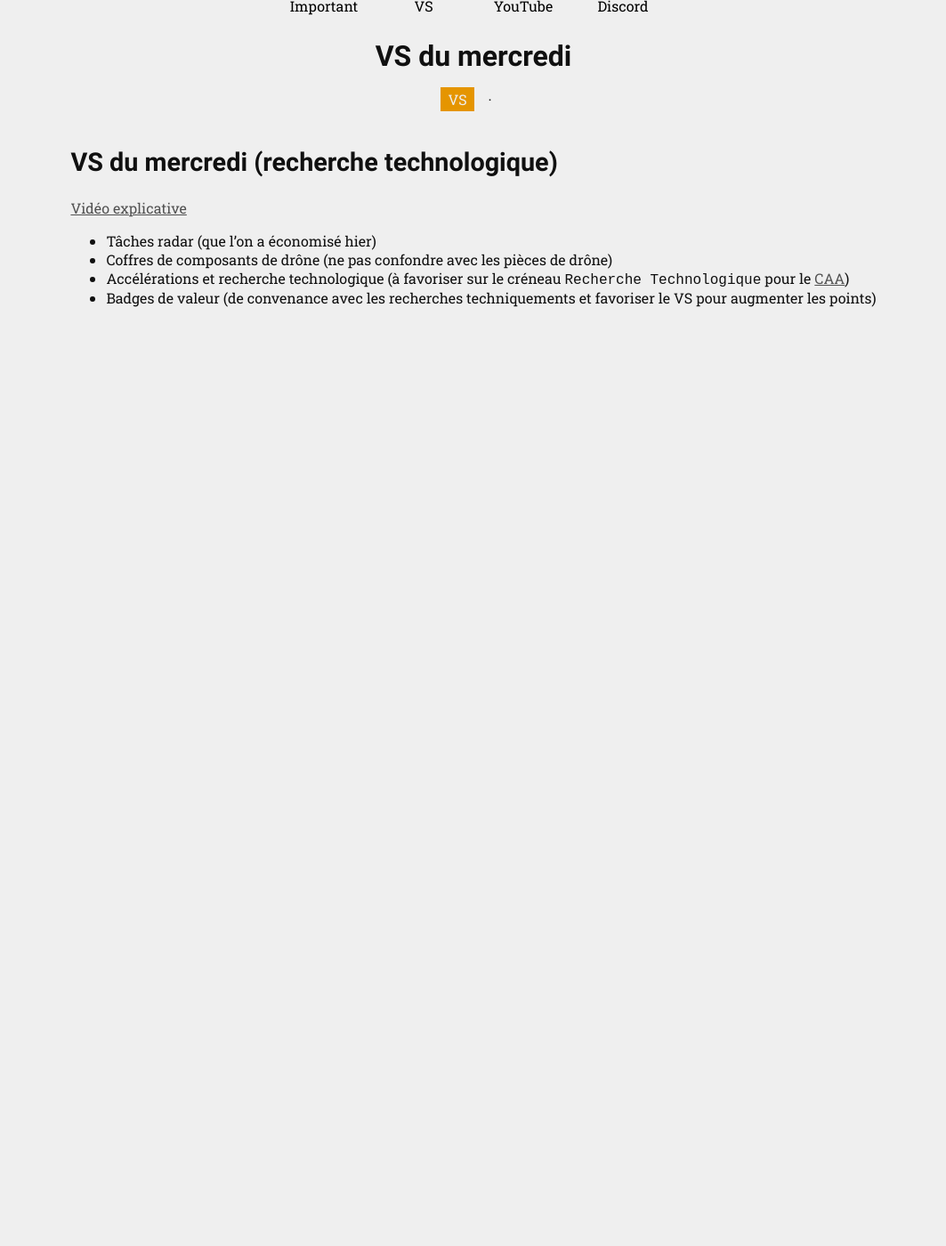
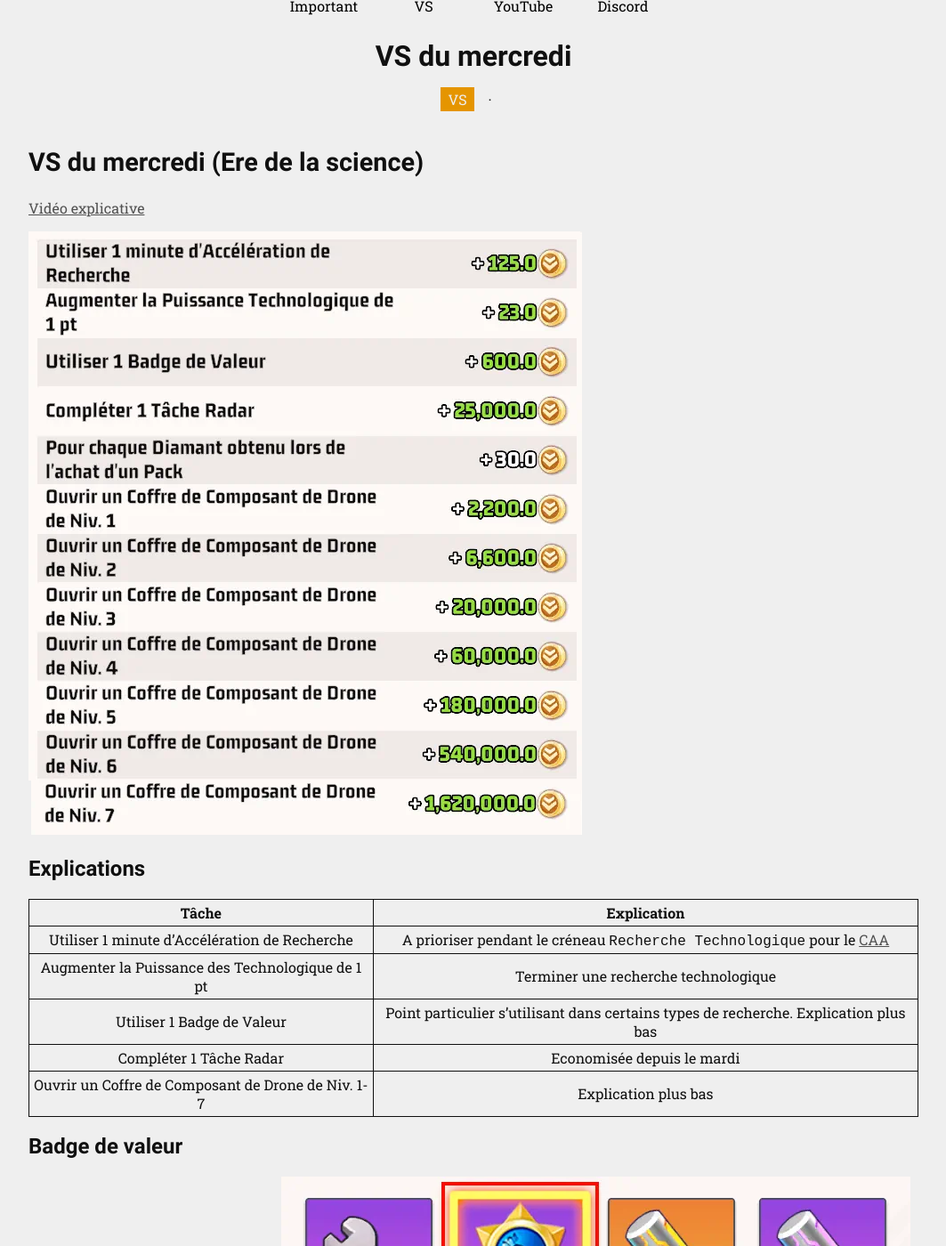
Before and after one commit to inmy-lw/inmy-lw.github.io, a Jekyll site: the page built from _posts/2025-11-09-vs-du-mercredi.md, in a window 1280 px wide and 1400 px high, scrolled down 200 px. Shown: the whole window at 89% size, without its empty margins (108-1171 px from the left). Built offline with Jekyll 4.4.1, drawn with Linux system fonts in a browser that asks for light colours; before the commit the page ends 900 px from its top, so only the background shows below that; some of the changed text lies outside the part shown.

Commit message:
VS du mercredi

```diff
--- a/_posts/2025-11-09-vs-du-mercredi.md
+++ b/_posts/2025-11-09-vs-du-mercredi.md
@@ -5,11 +5,37 @@ title:  "VS du mercredi"
 date:   2025-11-09 22:40:22 +0100
 ---
 
-# VS du mercredi (recherche technologique)
+# VS du mercredi (Ere de la science)
 
 <a href="https://youtu.be/SgsCAmUsv5E?t=1115" target="_blank">Vidéo explicative</a>
 
-- Tâches radar (que l'on a économisé hier)
-- Coffres de composants de drône (ne pas confondre avec les pièces de drône)
-- Accélérations et recherche technologique (à favoriser sur le créneau `Recherche Technologique` pour le [CAA](2025-11-09-caa.md))
-- Badges de valeur (de convenance avec les recherches techniquements et favoriser le VS pour augmenter les points)
+![VS Mercredi](/assets/img/screens/vs_mercredi.webp)
+
+## Explications
+
+|                       Tâche                        |                                        Explication                                        |
+|:--------------------------------------------------:|:-----------------------------------------------------------------------------------------:|
+|   Utiliser 1 minute d'Accélération de Recherche    | A prioriser pendant le créneau `Recherche Technologique` pour le [CAA](2025-11-09-caa.md) |
+|  Augmenter la Puissance des Technologique de 1 pt  |                           Terminer une recherche technologique                            |
+|             Utiliser 1 Badge de Valeur             |   Point particulier s'utilisant dans certains types de recherche. Explication plus bas    |
+|              Compléter 1 Tâche Radar               |                                Economisée depuis le mardi                                 |
+| Ouvrir un Coffre de Composant de Drone de Niv. 1-7 |                                   Explication plus bas                                    |
+
+## Badge de valeur
+
+Les badges de valeur sont ces points :
+![Badge de valeur](/assets/img/screens/badge_valeur.webp)
+
+Ils s'obtiennent principalement dans les coffres obtenus pendant le VS
+![Obtention badge de valeur](/assets/img/screens/obtention_badge_valeur.webp)
+
+On les utilise dans certains types de recherche dans le centre technologique
+![Utilisation badge de valeur](/assets/img/screens/utilisation_badge_valeur.webp)
+
+## Coffre de Composant de Drone
+
+Ces coffres se trouvent dans l'inventaire et se récupèrent facilement tout au long de la semaine.
+![Coffre de Composant de Drone](/assets/img/screens/coffres_composants_drone.webp)
+
+Ils s'utilisent dans le drone de combat à n'importe quel moment, seule l'ouverture des coffres est comptabilisée pour le VS.
+![Composants de Drone](/assets/img/screens/composants_drone.webp)
```
Also changed, not shown: assets/img/screens/badge_valeur.webp (added), assets/img/screens/coffres_composants_drone.webp (added), assets/img/screens/composants_drone.webp (added), assets/img/screens/obtention_badge_valeur.webp (added), assets/img/screens/recherches_badge_valeur.webp (added), assets/img/screens/utilisation_badge_valeur.webp (added), assets/img/screens/vs_mercredi.webp (added).
